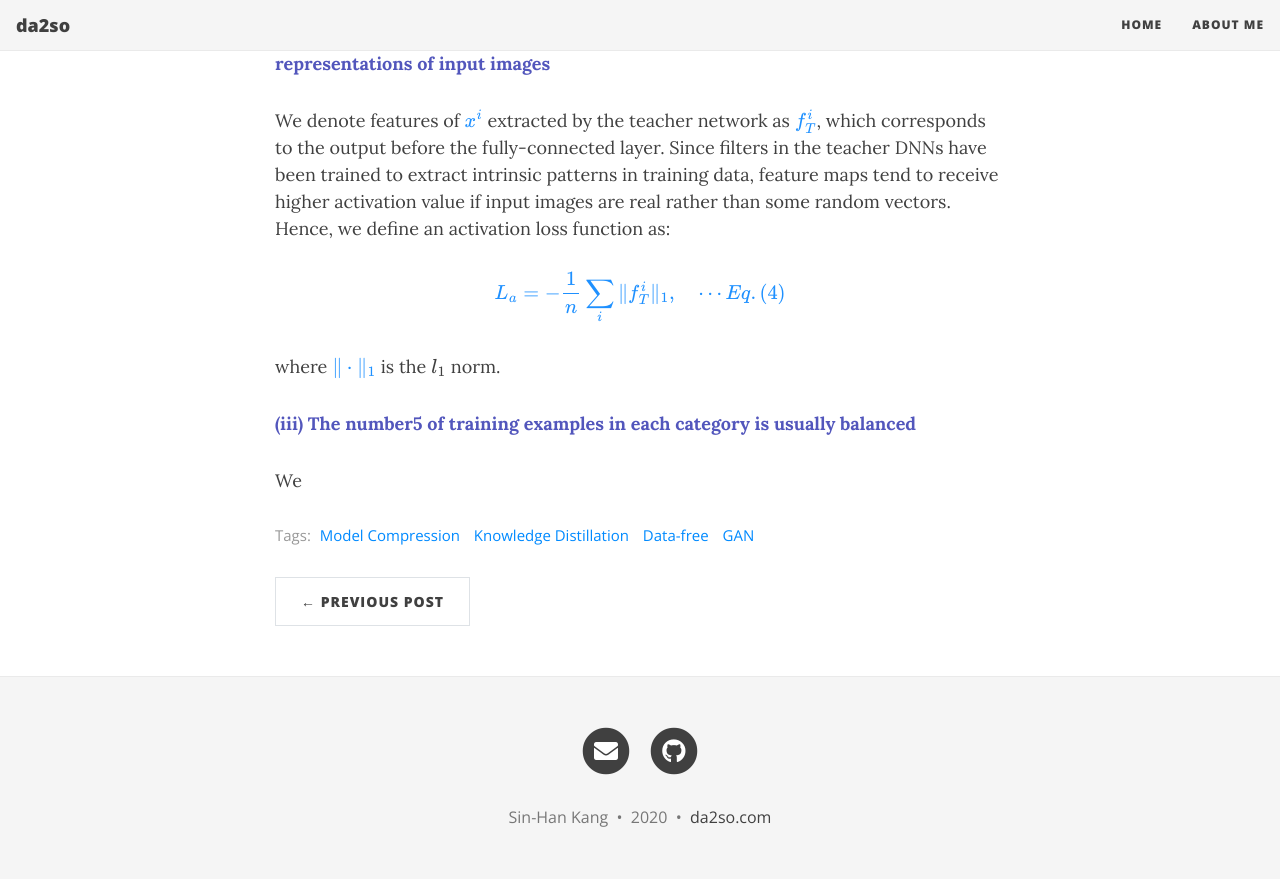
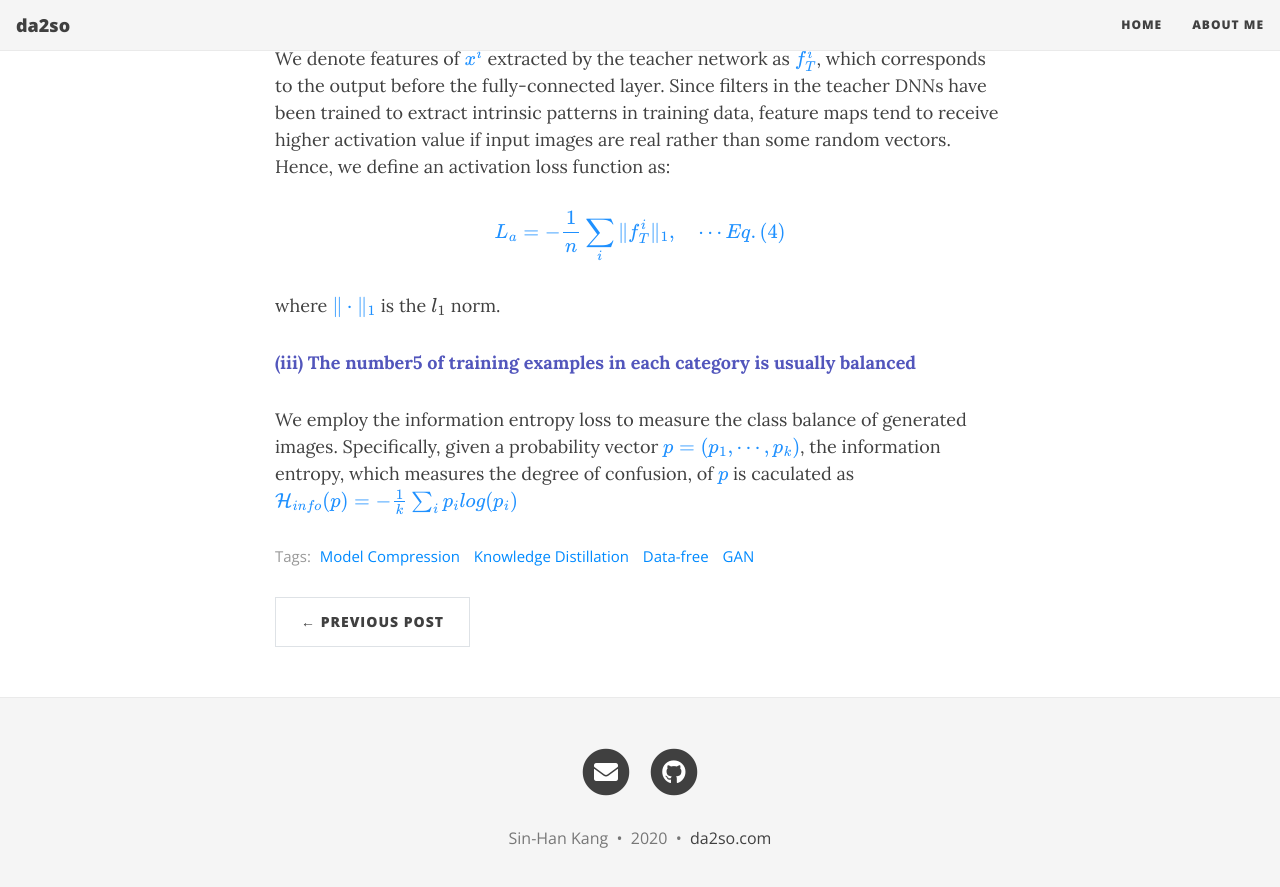
Before and after one commit to da2so/da2so.github.io, a Jekyll site: the page built from _posts/2020-08-13-Data-Free_Learning_of_Student_Networks.md, in a window 1280 px wide and 900 px high, scrolled down 2751 px. Shown: the top 887 px of the window. Built offline with Jekyll 4.4.1, drawn with Linux system fonts in a browser that asks for light colours; nearby versions of some CDN libraries; formulas are drawn with MathJax 3; some of the changed text lies outside the part shown.

Commit message:
Update 2020-08-13-Data-Free_Learning_of_Student_Networks.md

```diff
--- a/_posts/2020-08-13-Data-Free_Learning_of_Student_Networks.md
+++ b/_posts/2020-08-13-Data-Free_Learning_of_Student_Networks.md
@@ -46,7 +46,6 @@ GANs consist of a generator  <span style="color:DodgerBlue">$G$</span> and a dis
 <span style="color:DodgerBlue">
 \\[
 L_G= \mathbb{E}_\{ y \sim p_d (y) \} \[ log D(y) \] +
-
 \\]
 </span>
 
@@ -95,4 +94,4 @@ where <span style="color:DodgerBlue">$\Vert \cdot \Vert_1$</span> is the $l_1$ n
 
 <span style="color:#5256BC"><b>(iii) The number5 of training examples in each category is usually balanced</b></span>
 
-We
+We employ the information entropy loss to measure the class balance of generated images. Specifically, given a probability vector <span style="color:DodgerBlue">$p= (p_1, \cdots, p_k)$</span>, the information entropy, which measures the degree of confusion, of <span style="color:DodgerBlue">$p$</span> is caculated as <span style="color:DodgerBlue">$\mathcal{H}_\{ info \} (p)= -\frac{1}{k} \sum_i p_i log (p_i)$</span>
```
